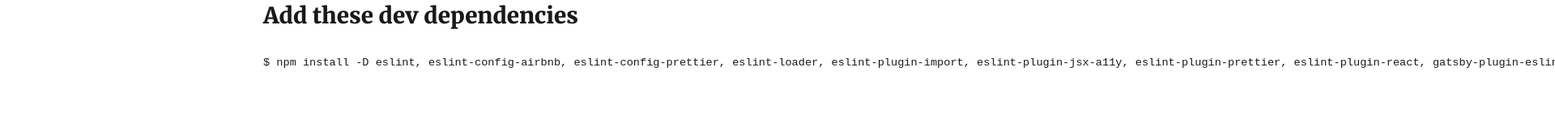
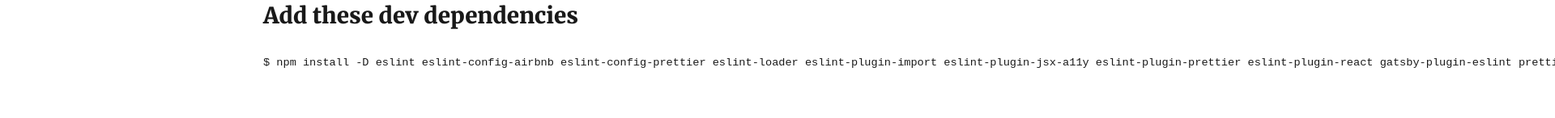
Before and after one commit to kingluddite/react-sensei-lunr-blog, a Gatsby site: page /add-eslint/ in a window 1280 px wide. Shown: the part 218-364 px from the top of the page at 81% size, 1920 px wide, since content can reach past the window. Built offline with nearby package versions, Linux system fonts and the light colour scheme; Gatsby itself is replaced by a stand-in of ours; some packages are replaced by stand-ins of ours; code samples lack their colours.

Commit message:
update eslint notes

````diff
--- a/content/blog/add-eslint/index.md
+++ b/content/blog/add-eslint/index.md
@@ -6,7 +6,7 @@
 
 ## Add these dev dependencies
 ```
-$ npm install -D eslint, eslint-config-airbnb, eslint-config-prettier, eslint-loader, eslint-plugin-import, eslint-plugin-jsx-a11y, eslint-plugin-prettier, eslint-plugin-react, gatsby-plugin-eslint, prettier
+$ npm install -D eslint eslint-config-airbnb eslint-config-prettier eslint-loader eslint-plugin-import eslint-plugin-jsx-a11y eslint-plugin-prettier eslint-plugin-react gatsby-plugin-eslint prettier
 ```
 
 ## Create `.eslintrc` in the root of your project
````
